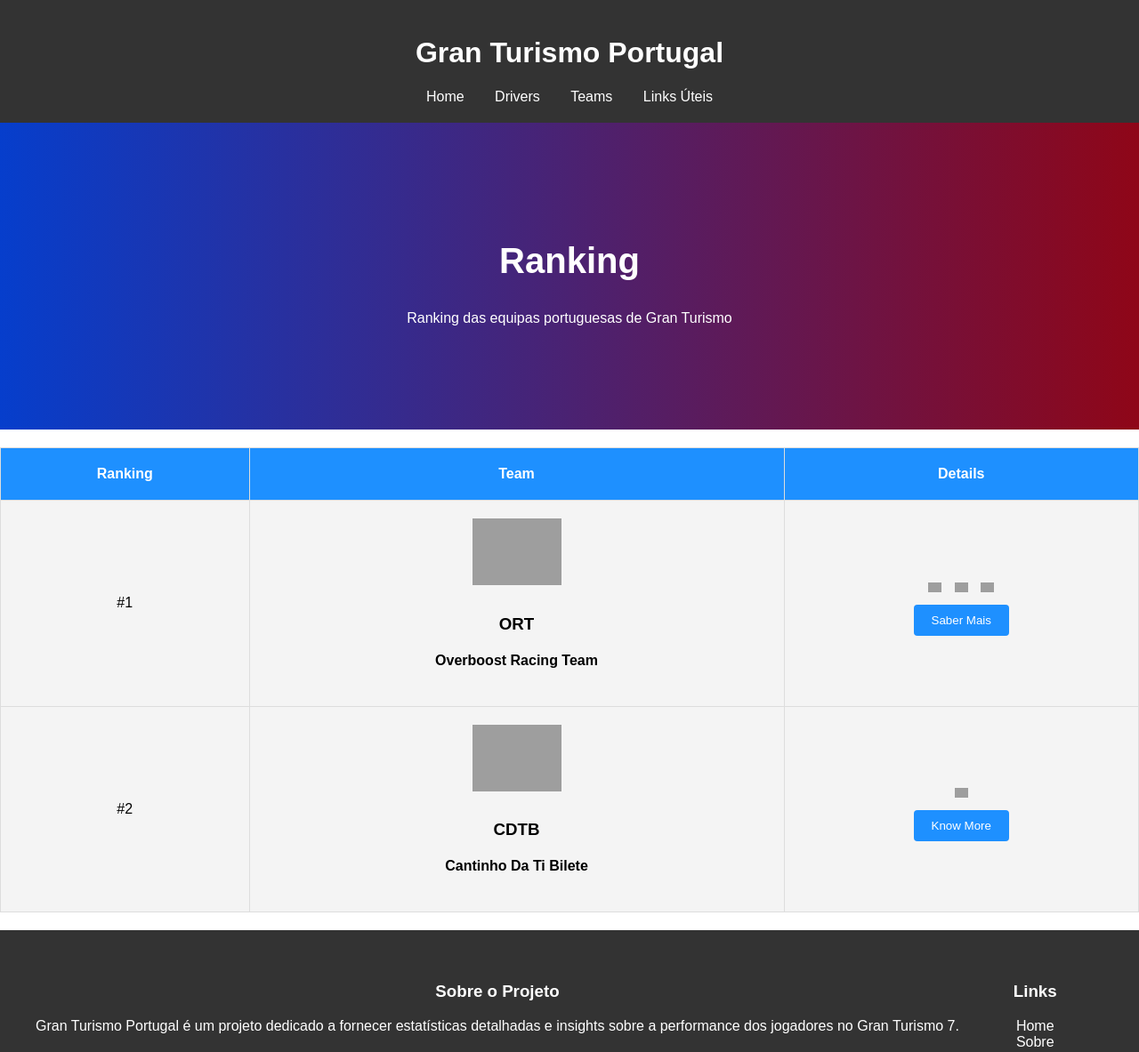
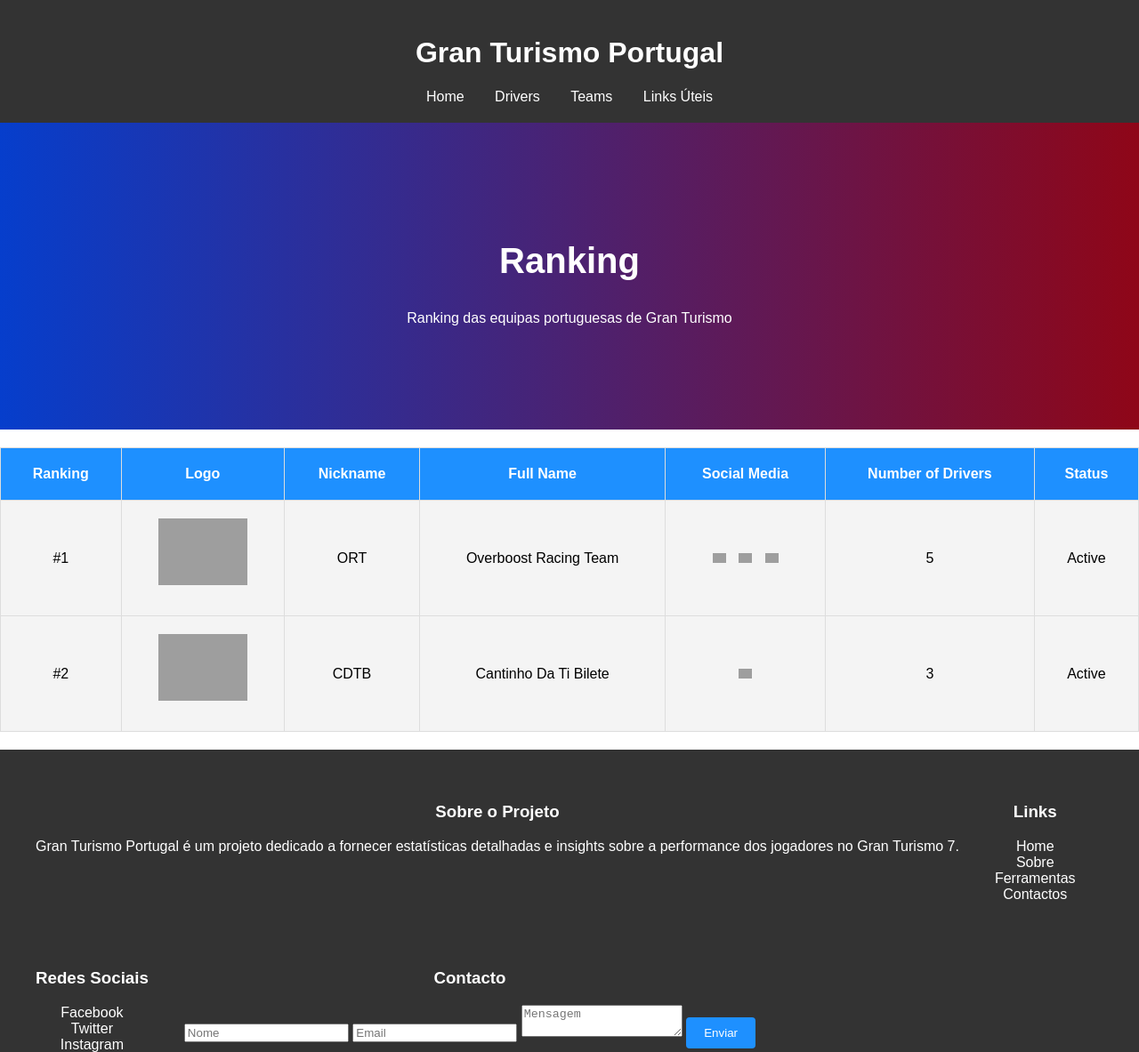
Before and after one commit to avportugal/gt-wiki, a plain HTML site: page teams.html in a window 1280 px wide. Shown: the top 1183 px of the page at 89% size. Drawn offline with Linux system fonts and the light colour scheme; grey boxes are pictures that could not be loaded.

Commit message:
Update teams.html

```diff
--- a/teams.html
+++ b/teams.html
@@ -102,8 +102,12 @@
       <thead>
         <tr>
           <th>Ranking</th>
-          <th>Team</th>
-          <th>Details</th>
+          <th>Logo</th>
+          <th>Nickname</th>
+          <th>Full Name</th>
+          <th>Social Media</th>
+          <th>Number of Drivers</th>
+          <th>Status</th>
         </tr>
       </thead>
       <tbody>
@@ -112,32 +116,34 @@
           <td>#1</td>
           <td>
             <img src="https://media-hosting.imagekit.io/67a452b6443b4b7f/1.png?Expires=1837848650&Key-Pair-Id=K2ZIVPTIP2VGHC&Signature=u8OTB1ATVjid0SxMoQFdD65s5UUILNpAmCYIAoKJOWBmJZlkVCxovxt~RqkOrjC~YckcoybbJfezYi41vUBqNKQgx4rg6EcTCIpRl-NIott7R4FVV~sWuNKZq3Z8cISfkV0ECcfa8q8Np3bXClLC6TXN4IiPUaQtf6yJNRkkL7fC7U4wKat4xZ1kmYR7wZSrj7qOu2xDFEMnN27MGITDc5W2JVMMSgtSCPa9wn3I3pf4eaS0g5BAXU-mvhfowtPAATbnKGoQuY-ihD~kxL7sEYkbzK3aYJfZ-E0fcfszX6SrnactRqTuQopgHGY69r2rw3547AxRgE6LSgSFvc371Q__" alt="ORT">
-            <h3>ORT</h3>
-            <h4>Overboost Racing Team</h4>
           </td>
+          <td>ORT</td>
+          <td>Overboost Racing Team</td>
           <td>
             <div class="social-media-icons">
               <img src="https://upload.wikimedia.org/wikipedia/commons/6/6c/Facebook_Logo_2023.png" alt="Facebook" onclick="window.open('https://www.facebook.com/Overboost.Racing.Team', '_blank')">
               <img src="https://encrypted-tbn0.gstatic.com/images?q=tbn:ANd9GcSuH7c5cLpGehi0b4iQk90fXUzC9p7Ebla13w&s" alt="Instagram" onclick="window.open('https://www.instagram.com/overboost_racing_team/?hl=pt', '_blank')">
               <img src="https://cdn-icons-png.flaticon.com/512/1384/1384060.png" alt="YouTube" onclick="window.open('https://www.youtube.com/@OverboostRacingTeam', '_blank')">
             </div>
-            <button onclick="window.open('http://example.com', '_blank')">Saber Mais</button>
           </td>
+          <td>5</td>
+          <td>Active</td>
         </tr>
         <!-- Repeat for other items -->
         <tr>
           <td>#2</td>
           <td>
             <img src="https://media-hosting.imagekit.io/ebe15c09ec0b4f3c/14.png?Expires=1837848650&Key-Pair-Id=K2ZIVPTIP2VGHC&Signature=rtTw2Tg-Tw2qmfEoPeVeY3Yu4TcHZ5ehqeFFvUX5bwK1ojJnZHRk7poxiTqMDdonjISqJoTHuOG6yifMdzSiJDtvyUjYnXro0ImSGZXc3h-Y7R8CYTWbPp-wqOHxd0YGPcIhLDgGR~MndXWHmO1W9Uwk02IkUY524pBSRW6avc4QOSF0iMFEzWJwD7RRzw~J0JTIm7Gbehkb3aUalLbnOfK4k88dVDOnoG9FECFskbIcJWGj8F92enNT-y271N~r9KVxWdhQM9YF4dXZ6ms7UFdN2-bRPdbJL7JdY0A22ZRGDot2mQtg5HAijaa3~RmSx7iLCGfz8tKXcqD6neBF1Q__" alt="CDTB">
-            <h3>CDTB</h3>
-            <h4>Cantinho Da Ti Bilete</h4>
           </td>
+          <td>CDTB</td>
+          <td>Cantinho Da Ti Bilete</td>
           <td>
             <div class="social-media-icons">
               <img src="https://encrypted-tbn0.gstatic.com/images?q=tbn:ANd9GcSuH7c5cLpGehi0b4iQk90fXUzC9p7Ebla13w&s" alt="Instagram" onclick="window.open('https://www.instagram.com/cdtb_racing_esports/', '_blank')">
             </div>
-            <button onclick="window.open('http://example.com', '_blank')">Know More</button>
           </td>
+          <td>3</td>
+          <td>Active</td>
         </tr>
         <!-- Repeat for other items -->
       </tbody>
```
